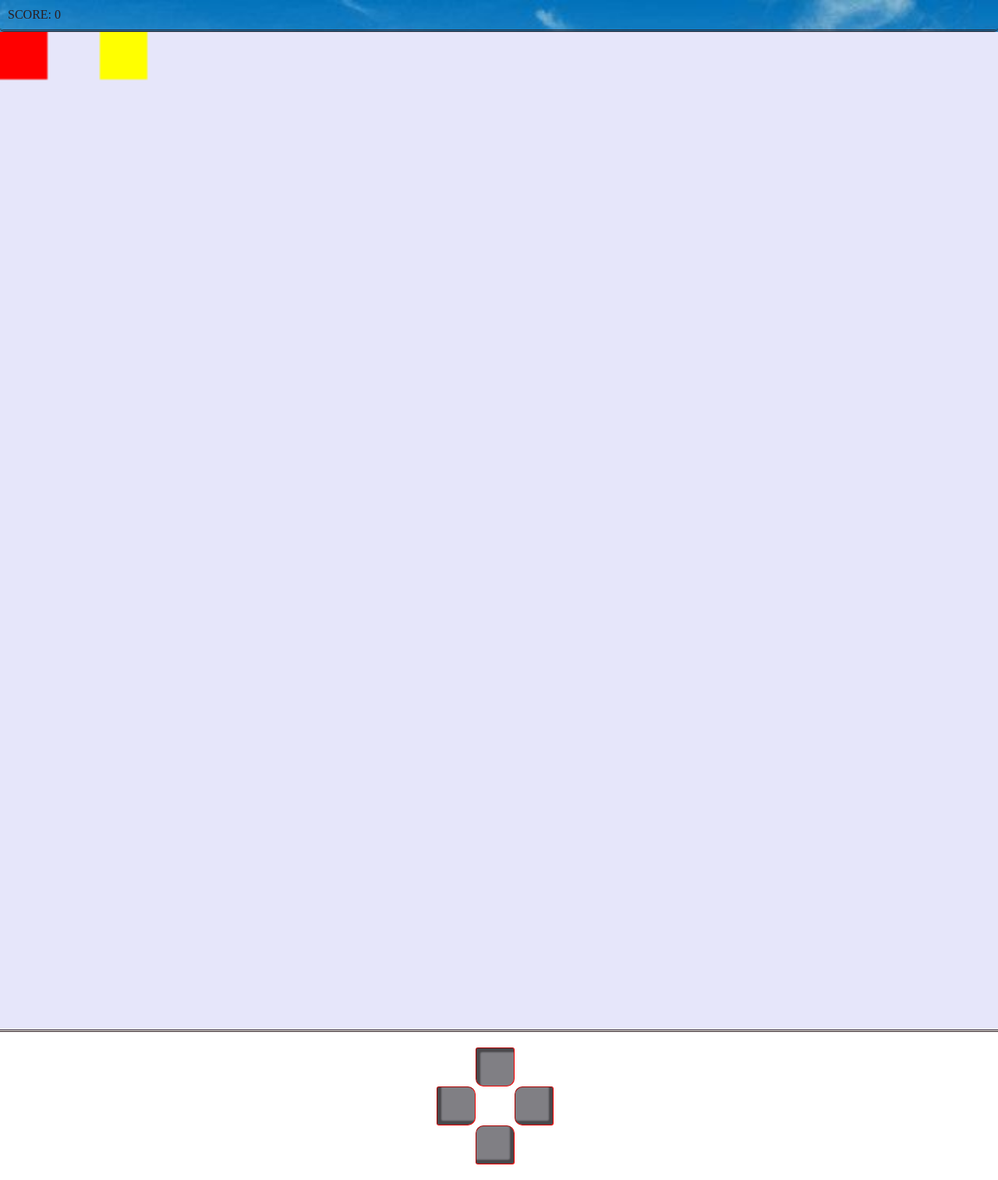
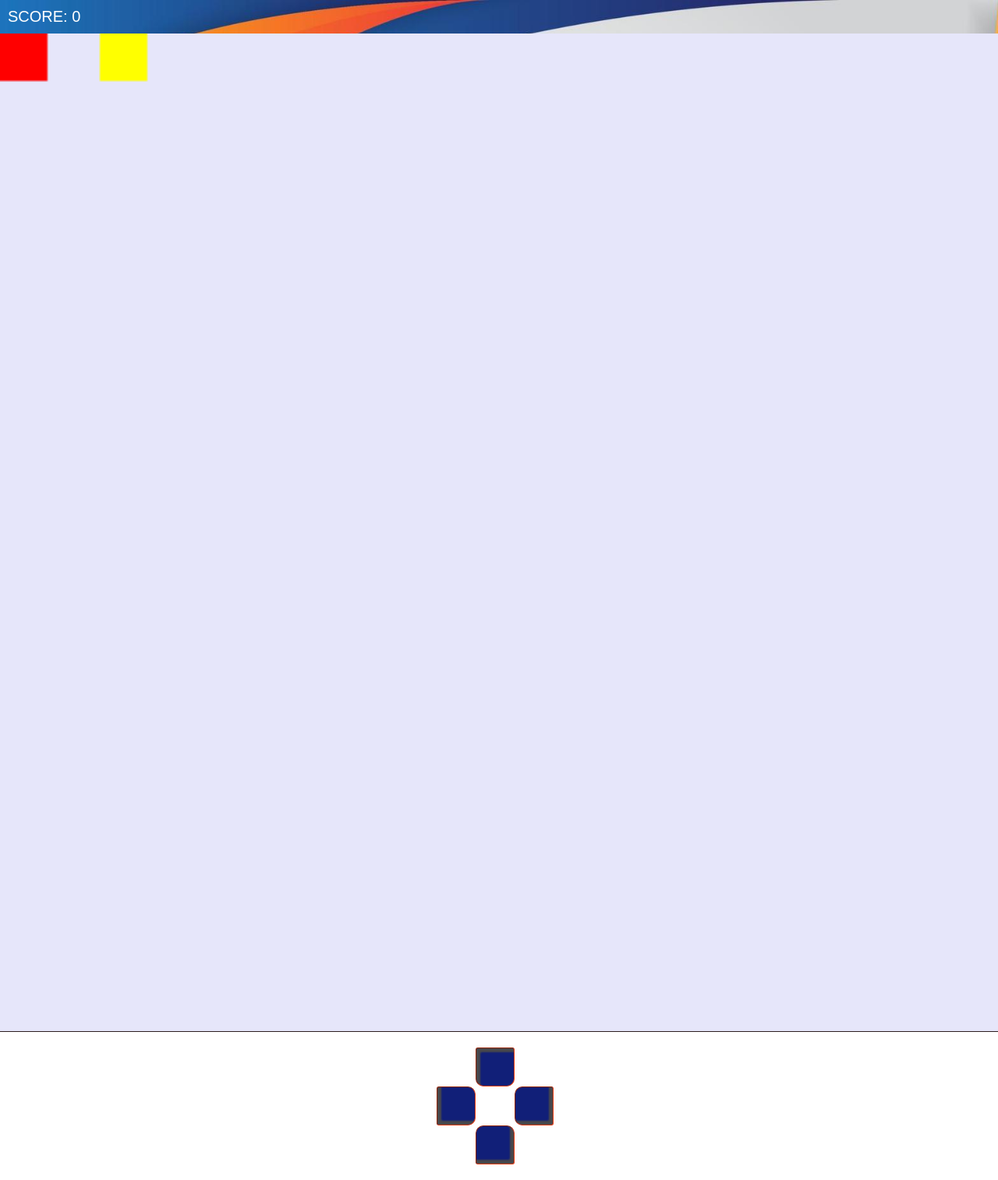
Before and after one commit to JairoMatos/Jogo-Snake, a plain HTML site: page index.html in a window 1280 px wide. Shown: the whole page at 78% size. Drawn offline with Linux system fonts and the light colour scheme.

Commit message:
update0.2

```diff
--- a/script.js
+++ b/script.js
@@ -23,7 +23,7 @@ velY = 0;
 grid = (canvas.width/100)*5
 //tamanho inicial da cobra
 tam = 5;
-
+velocidade = 300
 //comando botao virtual
 left.addEventListener('click', ()=>{
     velX = -1;
@@ -64,16 +64,20 @@ document.addEventListener('keydown', (e)=>{
     }
 })
 
+
 //funcao chamando jogo a cada 100ms
-setInterval(jogo, 200);
-
 
 }//fim onload
 
-//funcao do game
+///
+const velcobra = (tam) => {
+    console.log(tam)
+}
+///
+
 const jogo = () =>{
     let tmScore = 0
-
+velocidade = 500
     //configuracao da tela
 
     ctx.fillStyle = '#E6E6FA';
@@ -110,9 +114,11 @@ const jogo = () =>{
     //configuracao da comida
     if(posX == foodX && posY == foodY){
         tam++
+        velcobra(tam)
         foodX = Math.floor(Math.random()*20)
         foodY = Math.floor(Math.random()*20)
         score.innerHTML = `SCORE: ${tam-2}`
+
     }
     //configurando saida da cobra na tela
 
@@ -128,3 +134,8 @@ const jogo = () =>{
     }
 
 }
+
+
+setInterval(jogo, 300);
+
+velcobra(10)
--- a/style.css
+++ b/style.css
@@ -4,11 +4,11 @@
 
 }
 body{
-height: 100vh;
-  background-image: url('./grama.jpg');
-  background-position: bottom;
-  background-repeat: no-repeat;
-  background-size: cover;
+    height: 100vh;
+    background-image: url('./bg01.jpeg');
+    background-position: center;
+    background-repeat: no-repeat;
+    background-size: cover;
 
 }
 .container{
@@ -19,11 +19,10 @@ height: 100vh;
 
 }
 #score{
-    border-bottom: 3px double rgb(43, 29, 31);
-    border-radius: 5px;
+
     padding: 10px;
-
-    color: rgb(43, 29, 31)
+    font-size: 20px;font-family: sans-serif;
+    color: #fff
 }
 .comandos{
 
@@ -46,8 +45,8 @@ height: 100vh;
     border: none;
     position: absolute;
     transition: .2s;
-    background-color: rgb(128, 127, 132);
-    border: 1px inset red;
+    background-color: rgb(17, 31, 120);
+    border: 1px inset rgb(231, 61, 17)
 }
 #left{
     left: -20;
@@ -87,9 +86,9 @@ height: 100vh;
     border-top-left-radius: 10px;
 }
 .c{
-    border-top: 3px double rgb(43, 29, 31);
+    border-top: 1px double rgb(43, 29, 31);
     margin: 0px 0px;
-    height: 300px;
+    height: 30%;
     display: flex;
     align-items: center;
 
```
Also changed, not shown: bg01.jpeg (added), index.html (indentation only).
